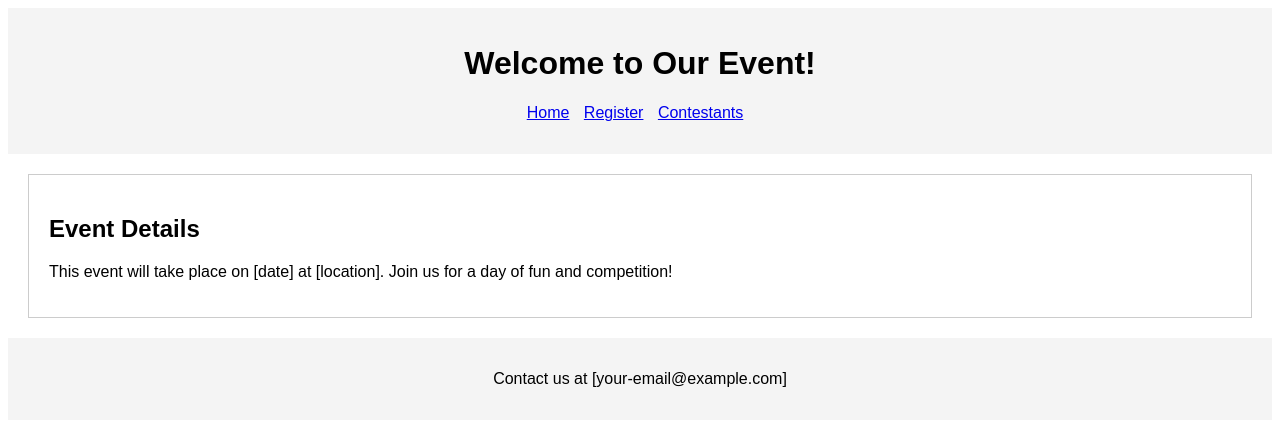
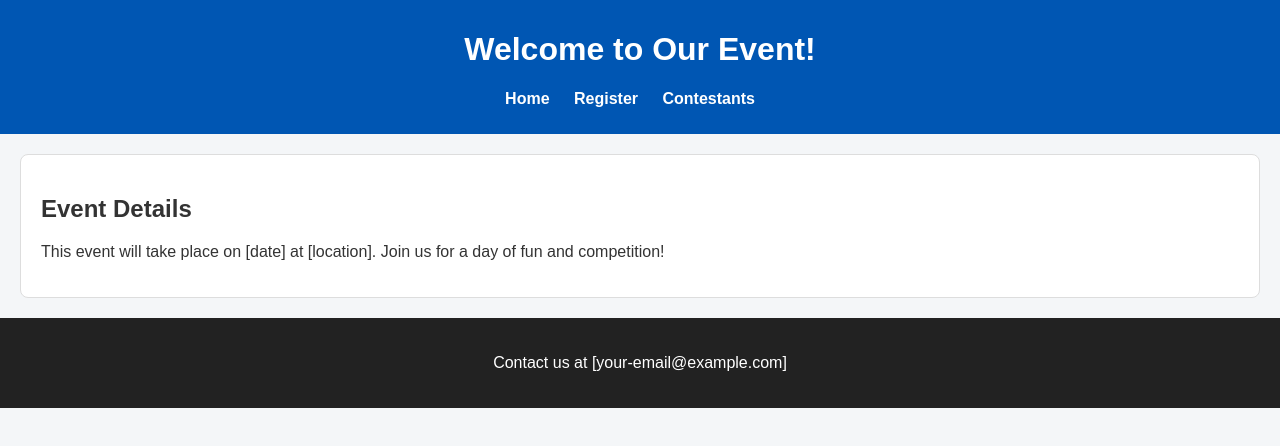
Before and after one commit to CodyKitchens/BirthdayBash, a plain HTML site: page index.html in a window 1280 px wide. Drawn offline with Linux system fonts and the light colour scheme.

Commit message:
Update style.css

```diff
--- a/style.css
+++ b/style.css
@@ -1,22 +1,50 @@
 /* style.css */
 body {
-    font-family: Arial, sans-serif;
+    font-family: 'Arial', sans-serif;
+    background-color: #f4f6f8;
+    color: #333;
+    margin: 0;
+    padding: 0;
 }
-header, footer {
+
+header {
+    background-color: #0056b3; /* Deep blue */
+    color: #ffffff;
+    padding: 10px 20px;
     text-align: center;
-    padding: 1em;
-    background-color: #f4f4f4;
 }
-nav ul {
+
+header nav ul {
     list-style-type: none;
     padding: 0;
 }
-nav ul li {
+
+header nav ul li {
     display: inline;
-    margin-right: 10px;
+    margin-right: 20px;
 }
+
+header nav ul li a {
+    color: #ffffff;
+    text-decoration: none;
+    font-weight: bold;
+}
+
 section {
     margin: 20px;
     padding: 20px;
-    border: 1px solid #ccc;
+    background-color: #ffffff;
+    border: 1px solid #dddddd;
+    border-radius: 8px;
 }
+
+footer {
+    text-align: center;
+    padding: 20px;
+    background-color: #222;
+    color: #fff;
+}
+
+a:hover {
+    text-decoration: underline;
+}
```
